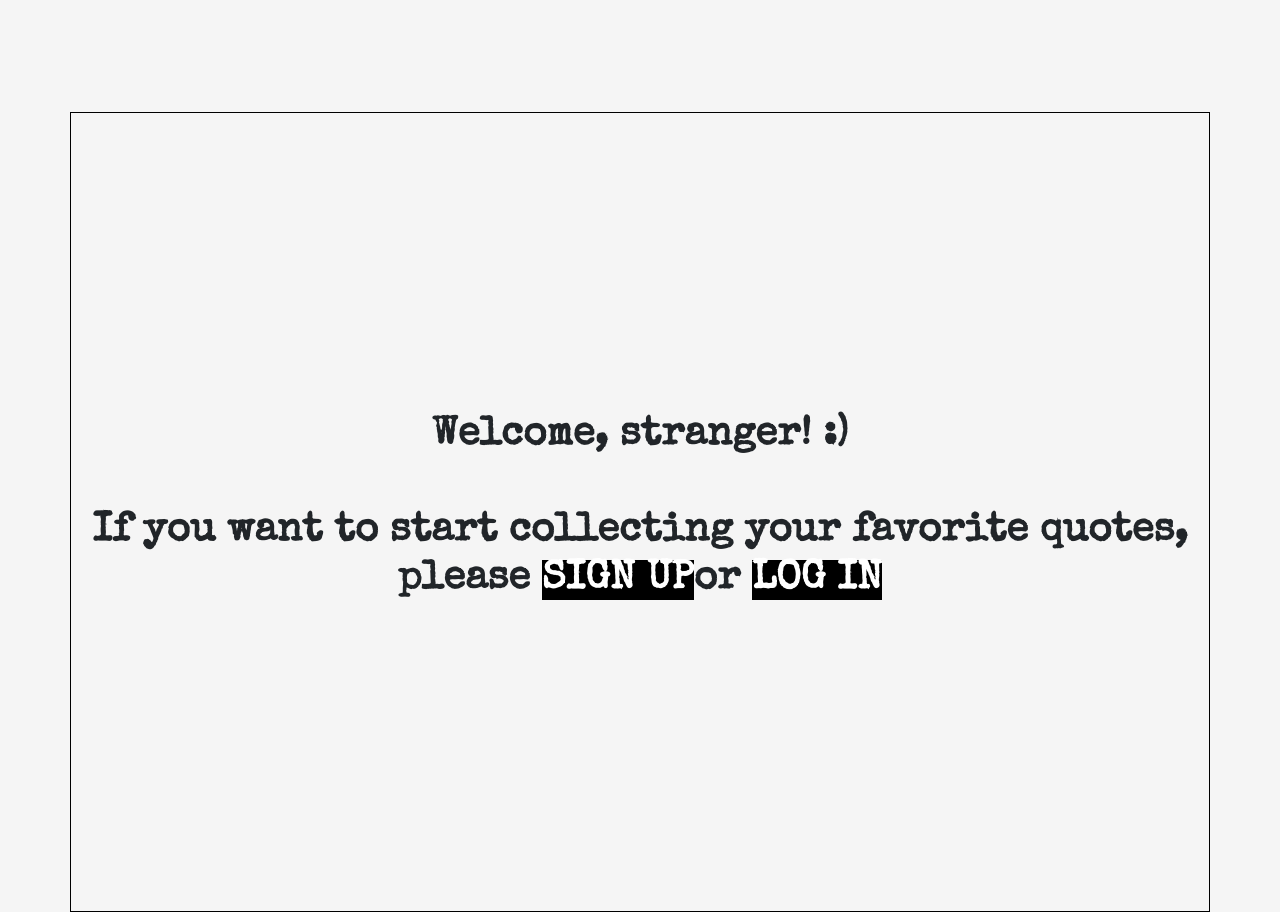
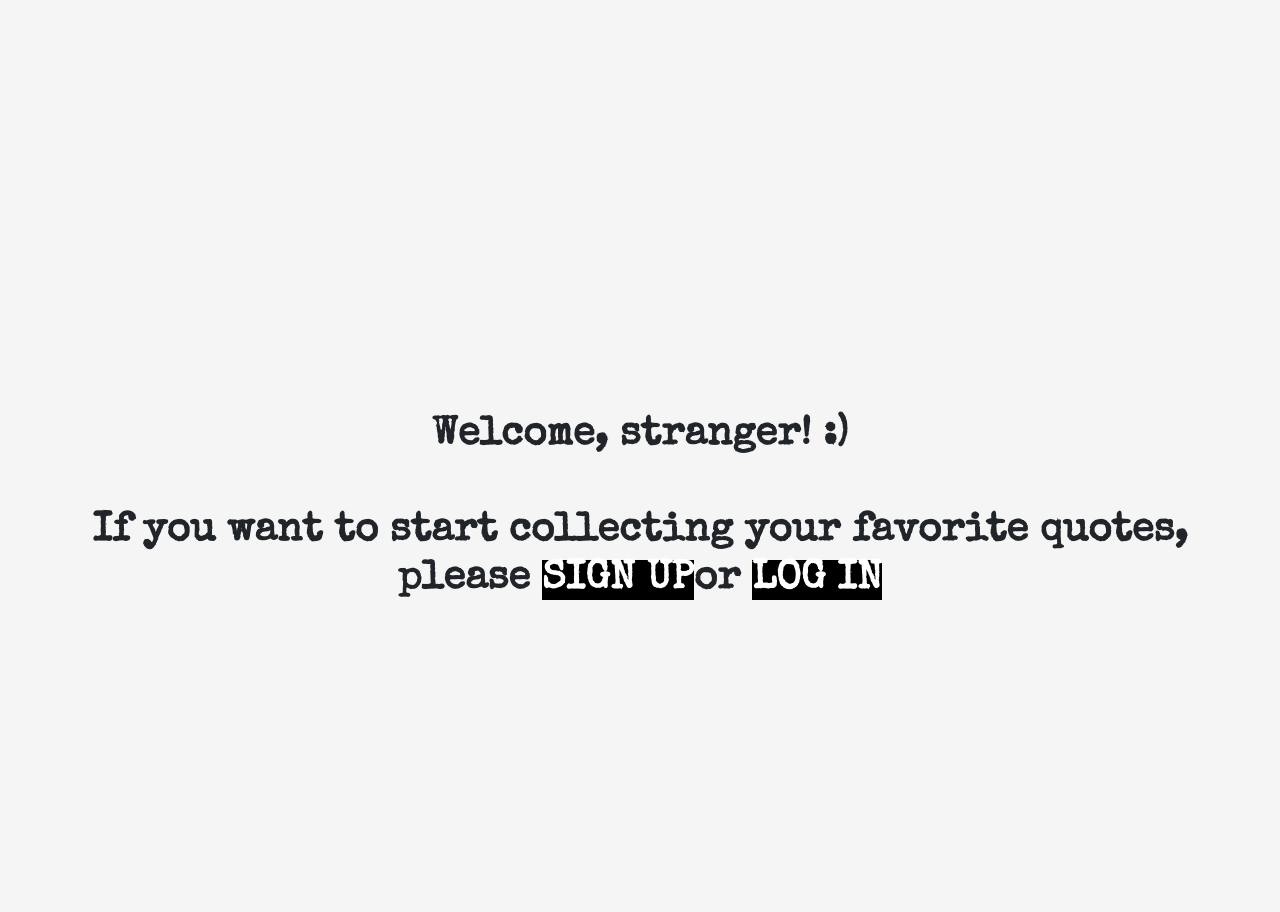
Before and after one commit to VBTX/favorite-quotes-client, a React (Create React App) app: page / in a window 1280 px wide. Built offline with nearby package versions, Linux system fonts and the light colour scheme; no server answers; a web font is replaced by a local one.

Commit message:
fix style issues

```diff
--- a/src/App.css
+++ b/src/App.css
@@ -9,7 +9,6 @@ body {
 	margin: 5%;
 }
 .container {
-	border: 1px solid black;
 	height: 100%;
 	display: flex;
 	padding: 1%;
--- a/src/components/pages/Home.js
+++ b/src/components/pages/Home.js
@@ -9,6 +9,9 @@ const Home = ({ currentUser, loggedIn }) => {
 		<>
 			{currentUser ? (
 				<>
+					<br />
+					<br />
+					<br />
 					<br />
 					<h2 style={{ fontFamily: "'Special Elite', cursive" }}>
 						<b> Welcome, {currentUser.name}! </b> <RandomQuote />
```
